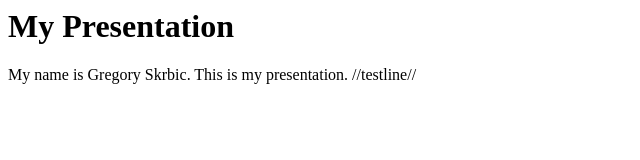
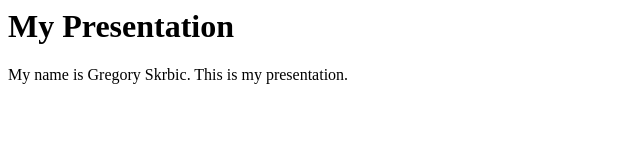
Before and after one commit to gregoryskrbic/gregoryskrbic.github.io, a plain HTML site: page index.html in a window 1280 px wide. Shown: the full height of the page, 0-640 px from the left. Drawn offline with Linux system fonts and the light colour scheme.

Commit message:
Update index.html

```diff
--- a/index.html
+++ b/index.html
@@ -9,7 +9,7 @@
     <h1> My Presentation </h1>
 
     <p1> My name is Gregory Skrbic. This is my presentation. </p1>
-    <p1> //testline//</p1>
+
 
 </body>
 
```
